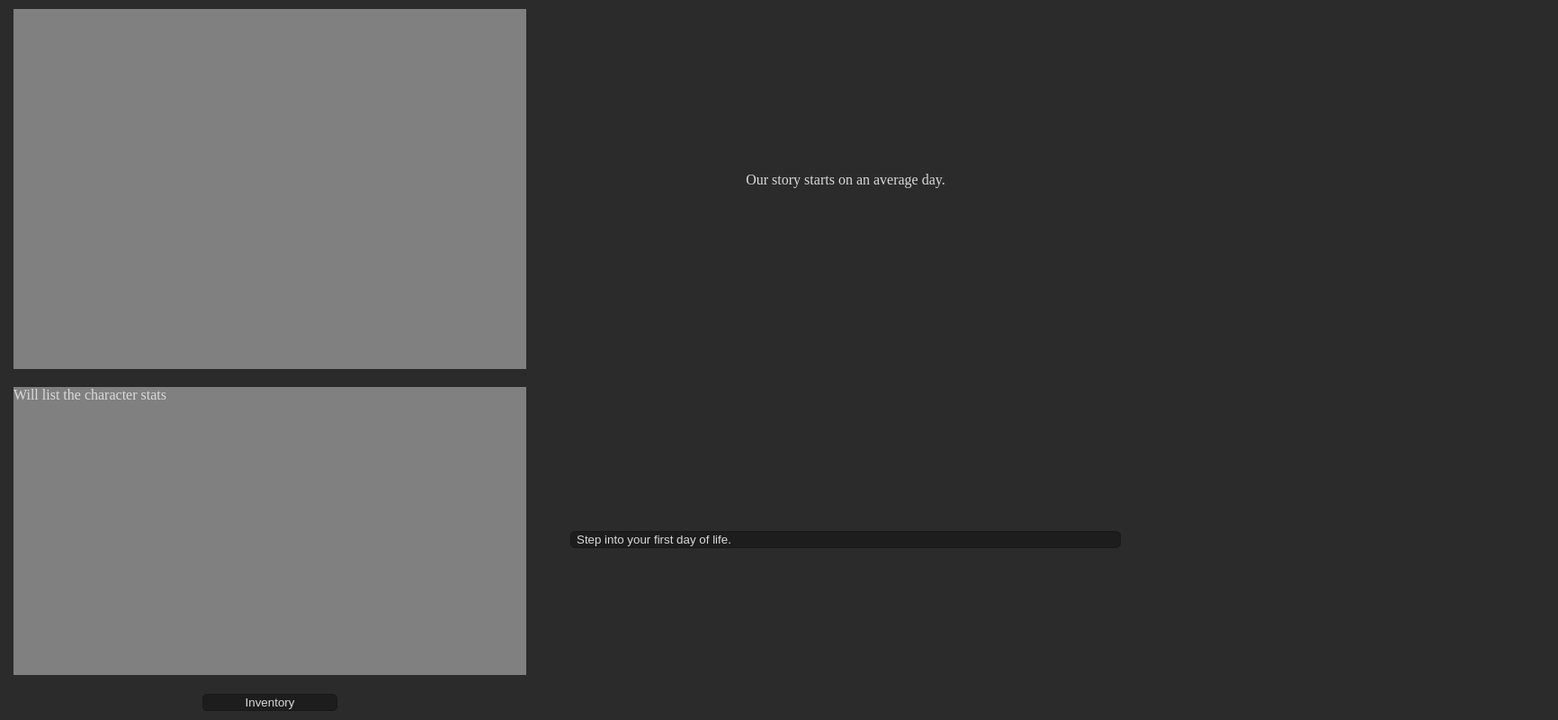
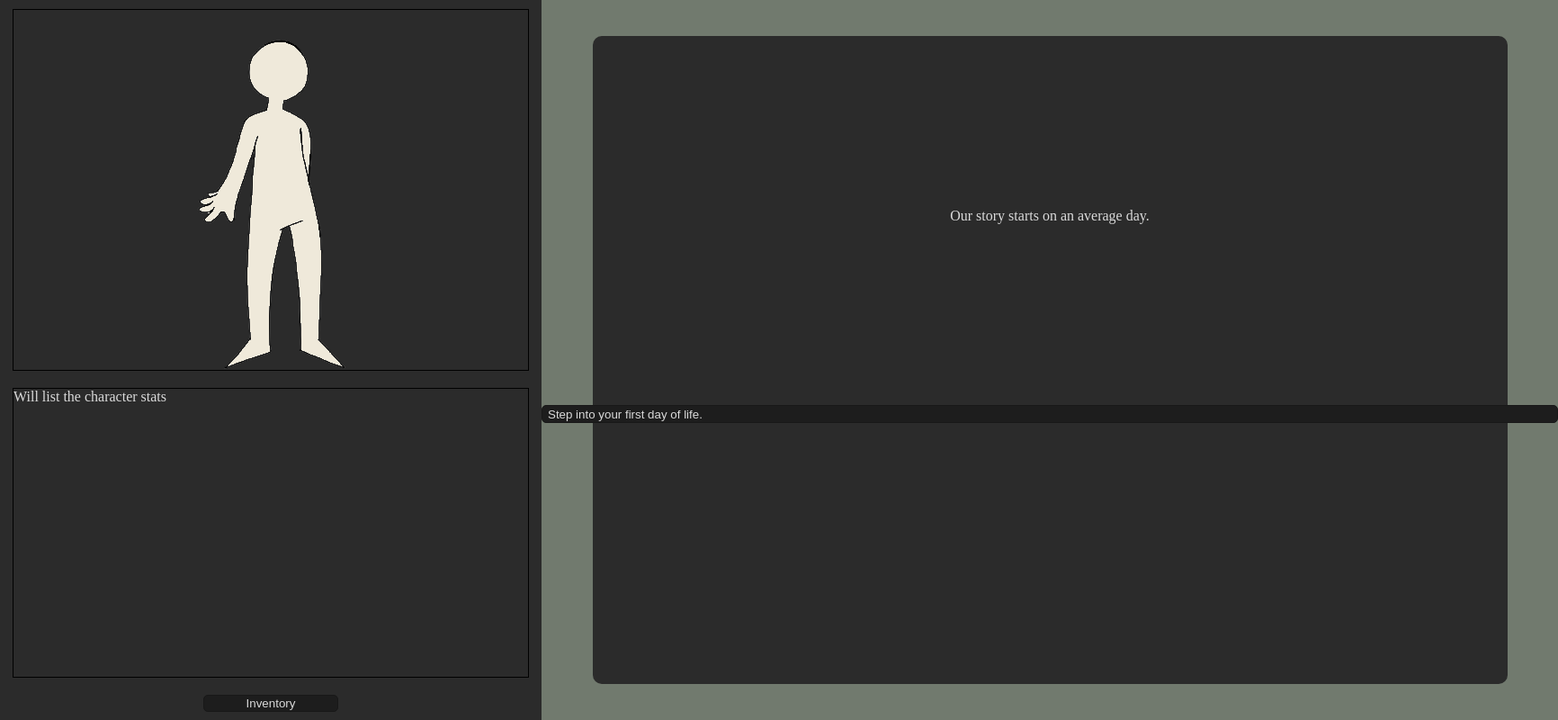
Before and after one commit to TalishaMurray/The-Hex-of-Runecrown-Institute, a website: page public/game.html in a window 1280 px wide. Shown: the whole page at 90% size, 1732 px wide, since content can reach past the window. Drawn offline with Linux system fonts and the light colour scheme.

Commit message:
style changes

```diff
--- /dev/null
+++ b/public/css/game.css
@@ -0,0 +1,68 @@
+body{
+  display: grid;
+  grid-template-columns: 1fr 2fr;
+  background-color:rgb(113, 122, 110);
+}
+.character-status{
+  height: 100vh;
+  display: flex;
+  justify-content: space-around;
+  flex-direction: column;
+  align-items: center;
+  background-color: rgb(43, 43, 43);
+}
+
+#character{
+  border: solid 1px black;
+  height: 50%;
+  width: 95%
+}
+#stats{
+  border: solid 1px black;
+  height: 40%;
+  width: 95%
+}
+#inventory-btn{
+  width: 25%;
+}
+.game-area{
+  height: 100vh;
+  display: flex;
+  justify-content: center;
+  align-items: center;
+  flex-direction: column;
+}
+#text{
+  width: 90%;
+  height: 50%;
+  display: flex;
+  justify-content: center; /* Horizontal alignment */
+  align-items: center;
+  background-color: rgb(43, 43, 43);
+  border: solid 1px 1px 0 1px black;
+  border-radius: 10px 10px 0 0;
+}
+.btn-grid{
+  width: 90%;
+  height: 40%;
+  display: grid;
+  justify-content: center;
+  align-content: flex-start;
+  background-color: rgb(43, 43, 43);
+  border: solid 0 1px 1px 1px black;
+  border-radius: 0 0 10px 10px;
+}
+
+.option-btns{
+margin-top: 10px;
+text-align: left;
+height: 20px;
+width: 1130px;
+}
+
+.jscolor{
+  height: 40px;
+  border: solid rgb(24, 24, 24) 1px;
+  border-radius: 5px;
+  background-color: rgb(29, 29, 29) ;
+}
--- a/public/css/styles.css
+++ b/public/css/styles.css
@@ -16,48 +16,6 @@ body{
   box-shadow: 5px 5px 15px black;
   border: solid grey 1px;
 }
-.character-status{
-  height: 100vh;
-  display: flex;
-  justify-content: space-around;
-  flex-direction: column;
-  align-items: center;
-}
-
-#character{
-  background-color: grey;
-  height: 50%;
-  width: 95%
-}
-#stats{
-  background-color: grey;
-  height: 40%;
-  width: 95%
-}
-#inventory-btn{
-  width: 25%;
-}
 .hidden{
   display: none;
 }
-.game-area{
-  height: 100vh;
-  display: flex;
-  justify-content: space-around;
-  align-items: center;
-  flex-direction: column;
-}
-#text{
-  width: 90%;
-  text-align: center;
-}
-.btn-grid{
-  width: 90%;
-  display: grid;
-  grid-template-columns: repeat(1, auto);
-  gap: 10px;
-}
-
-.option-btns{
-text-align: left;
-}
--- a/public/game.html
+++ b/public/game.html
@@ -4,9 +4,9 @@
     <meta charset="UTF-8">
     <meta name="viewport" content="width=device-width,initial-scale=1.0">
     <link href="/css/styles.css" rel="stylesheet">
+    <link href="/css/game.css" rel="stylesheet">
     <script src="/js/game.js" defer></script>
     <script src="https://jscolor.com/releases/2.4.5/jscolor.js"></script>
-
     <title>The Hex of Runecrown</title>
   </head>
   <body>
@@ -34,11 +34,3 @@
     </div>
   </body>
 </html>
-
-<style>
-  body{
-    display: grid;
-    grid-template-columns: 1fr 2fr;
-    background-color: rgb(43, 43, 43);
-  }
-</style>
--- a/public/js/game.js
+++ b/public/js/game.js
@@ -50,6 +50,7 @@ function showTextNode(index) {
         label.innerText = `Pick your ${option.lookPart} color: `;
 
         const colorPicker = document.createElement('input');
+        colorPicker.classList.add('color-picker');
         colorPicker.className = 'jscolor';
         colorPicker.value = character.looks.find(look => look.id === option.lookPart).color || "#EFE9DA";
         colorPicker.setAttribute('data-jscolor', '{closable:true,closeText:"OK",zIndex:9999}');
@@ -179,7 +180,7 @@ function modifyImagePixelData(newColor) {
     r: 255,  // Target white (255, 255, 255)
     g: 255,
     b: 255,
-    tolerance: 125  // Tolerance to match near-white colors
+    tolerance: 150  // Tolerance to match near-white colors
   };
 
   // Loop through every pixel in the image
```
Also changed, not shown: public/images/bases/fem.png, public/images/bases/masc.png (renamed from public/images/bases/masc sprite base.png).
